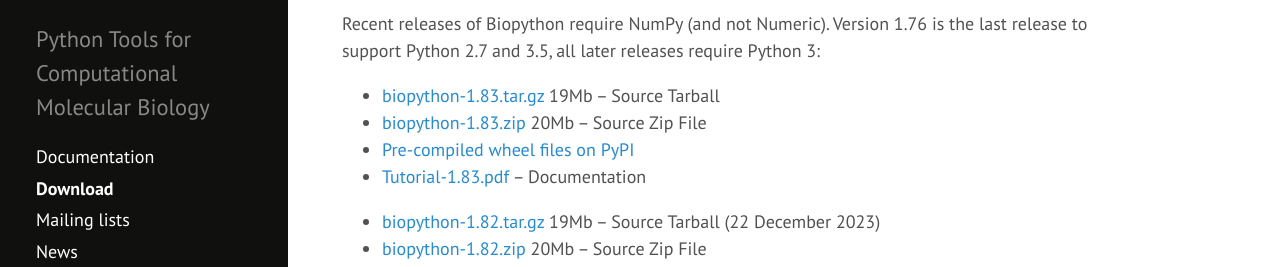
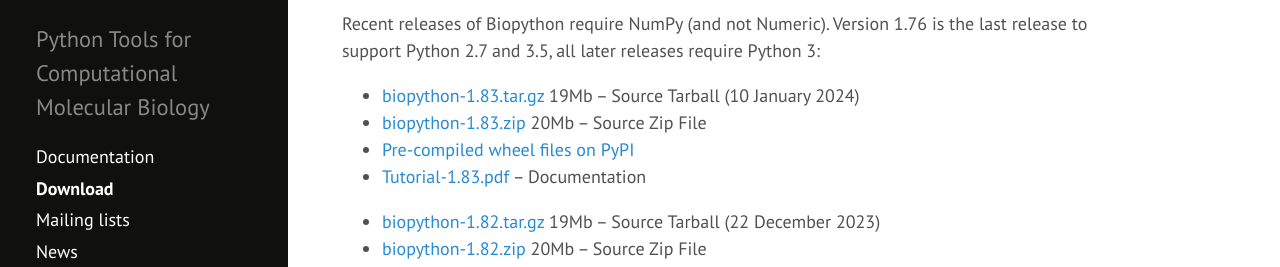
Before and after one commit to biopython/biopython.github.io, a Jekyll site: the page built from wiki/Download.md, in a window 1280 px wide and 900 px high, scrolled down 2662 px. Shown: the part 176-443 px from the top of the window. Built offline with Jekyll 4.4.1, drawn with Linux system fonts in a browser that asks for light colours.

Commit message:
Update Download.md

```diff
--- a/wiki/Download.md
+++ b/wiki/Download.md
@@ -158,7 +158,7 @@ Version 1.76 is the last release to support Python 2.7 and 3.5,
 all later releases require Python 3:
 
 -   [biopython-1.83.tar.gz](http://biopython.org/DIST/biopython-1.83.tar.gz)
-    19Mb -- Source Tarball
+    19Mb -- Source Tarball (10 January 2024)
 -   [biopython-1.83.zip](http://biopython.org/DIST/biopython-1.83.zip)
     20Mb -- Source Zip File
 -   [Pre-compiled wheel files on PyPI](https://pypi.python.org/pypi/biopython/1.83)
```
